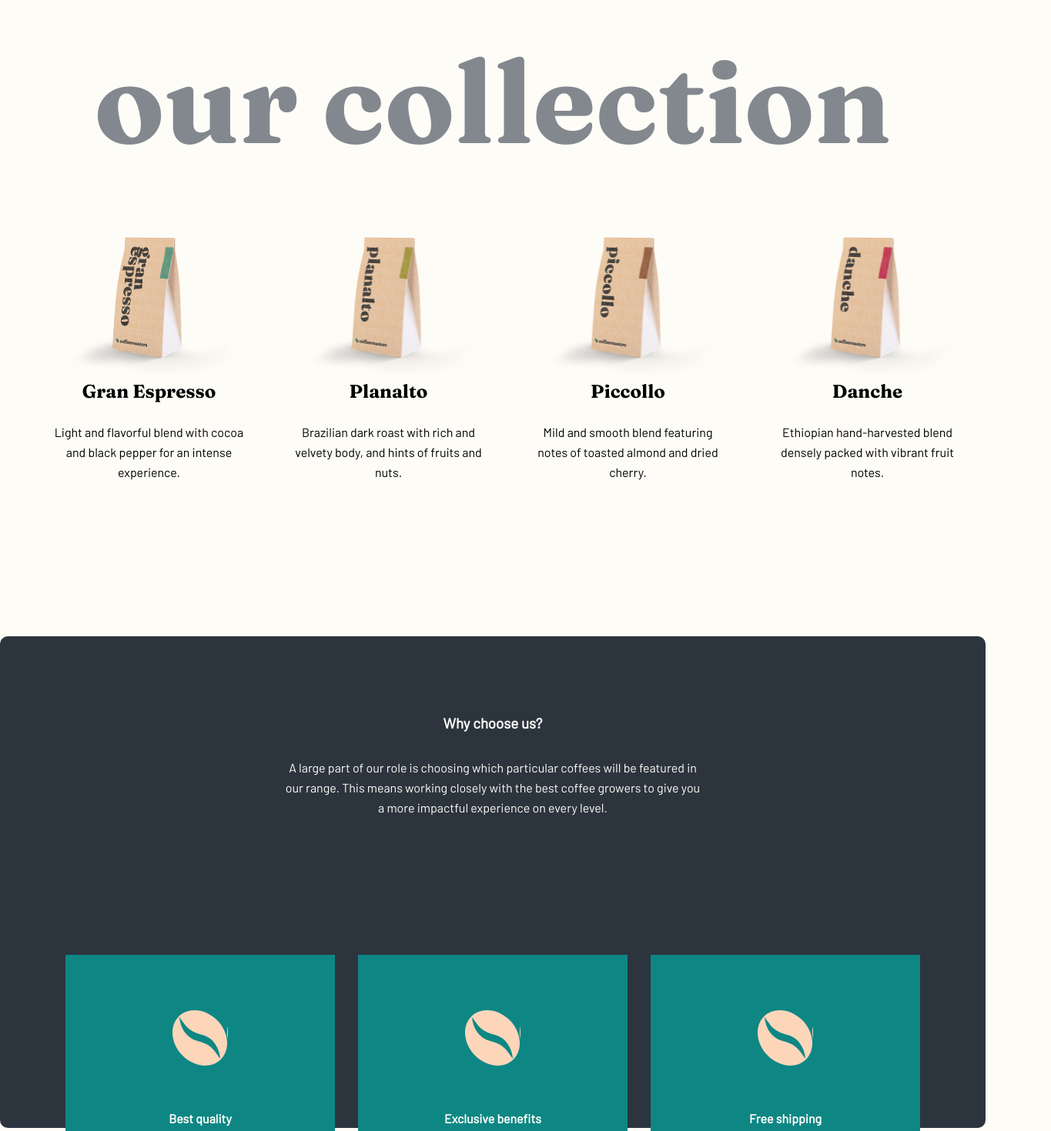
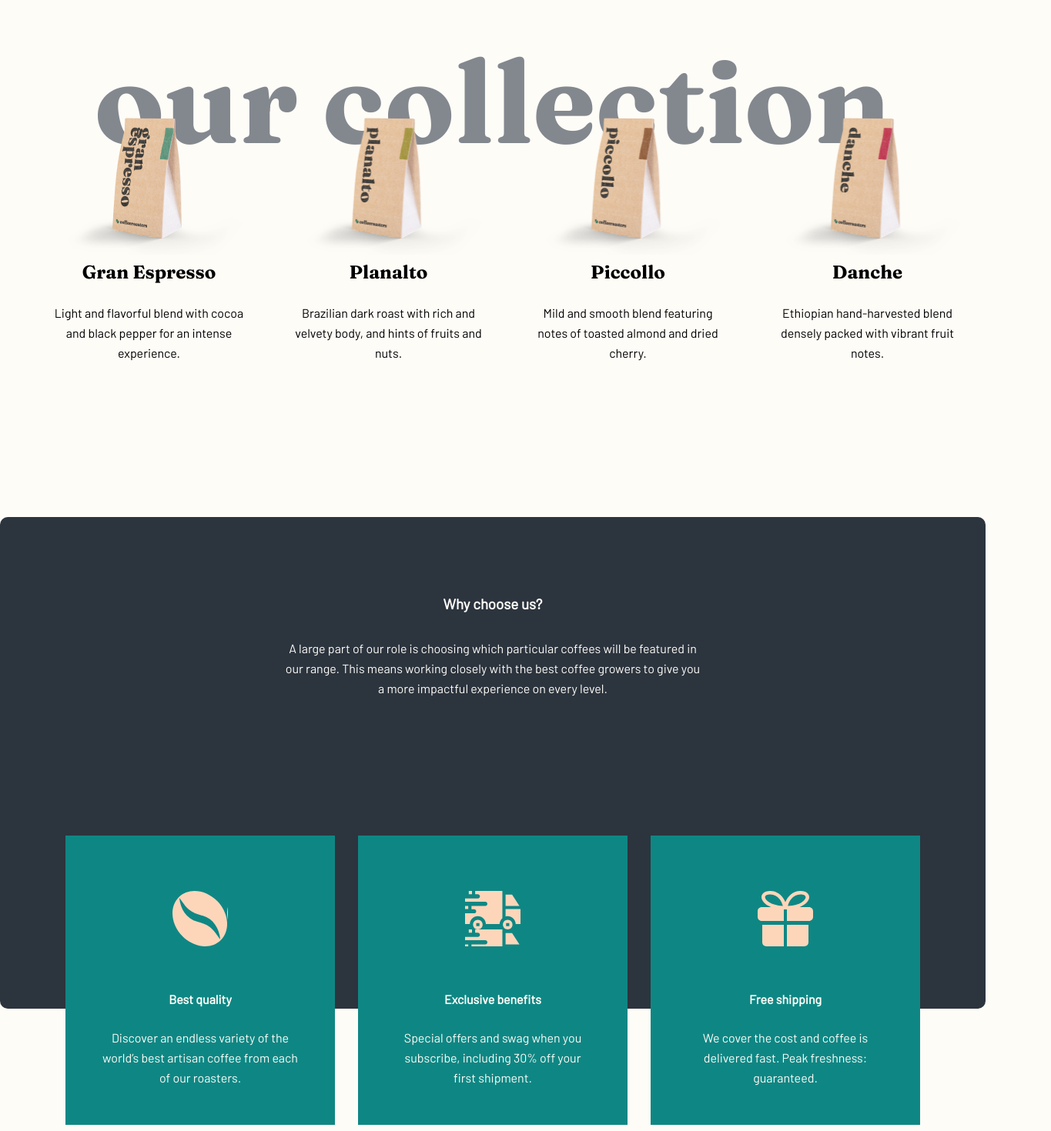
Before and after one commit to Asrordin/vazifa-to-liq, a plain HTML site: page index.html in a window 1280 px wide. Shown: the part 720-2190 px from the top of the page at 77% size, 1365 px wide, since content can reach past the window. Drawn offline with Linux system fonts and the light colour scheme.

Commit message:
o'zgartirildi

```diff
--- a/css/style.css
+++ b/css/style.css
@@ -22,7 +22,9 @@
 
 
 
-
+html{
+    box-sizing: border-box;
+}
 *{
     box-sizing: inherit;
 }
@@ -74,6 +76,7 @@ body{
 }
 .nav__list {
     margin: 0;
+    padding: 0;
     display: flex;
     list-style: none;
 }
@@ -108,7 +111,7 @@ body{
     color: #FEFCF7;
     margin:0;
     margin-bottom: 32px;
-    font-family: 'Fraunces ';
+    font-family: 'Fraunces';
     font-weight: 900;
     font-size: 72px;
     line-height: 72px;
@@ -126,7 +129,7 @@ body{
     border-radius: 6px;
     text-decoration: none;
     background-color: #0E8784;
-    font-family: 'Fraunces ';
+    font-family: 'Fraunces';
     font-weight: 900;
     font-size: 18px;
     line-height: 25px;
@@ -141,6 +144,10 @@ body{
     font-size: 150px;
     line-height: 72px;
     text-align: center;
+    background-image: linear-gradient(
+        180deg,
+        rgba(254, 252, 247, 0.0001) 0%,
+         #FEFCF7 100%);;
     color: #83888F;
 
 }
@@ -148,6 +155,7 @@ body{
     display: flex;
     list-style-type: none;
     margin: 0;
+    margin-top: -155px;
 
 }
 .section-list__item {
@@ -177,7 +185,7 @@ body{
     width: 1280px;
     z-index: 1;
     margin: 0  ;
-    margin-bottom: 151px;
+    padding-bottom: 151px;
     padding-top: 100px;
     padding-bottom: 317px;
     text-align: center;
@@ -239,11 +247,11 @@ margin-bottom: 24px;
 
 }
 .wrapper-list__heading--exclusive::before{
-    background-image: url(../img/cofffe.svg);
+    background-image: url(../img/sovga.svg);
 
 }
 .wrapper-list__heading--free::before{
-    background-image: url(../img/cofffe.svg);
+    background-image: url(../img/mashina.svg);
 
 }
 .wrapper-list__text {
```
Also changed, not shown: img/sovga.svg (renamed from img/sovg'a.svg).
